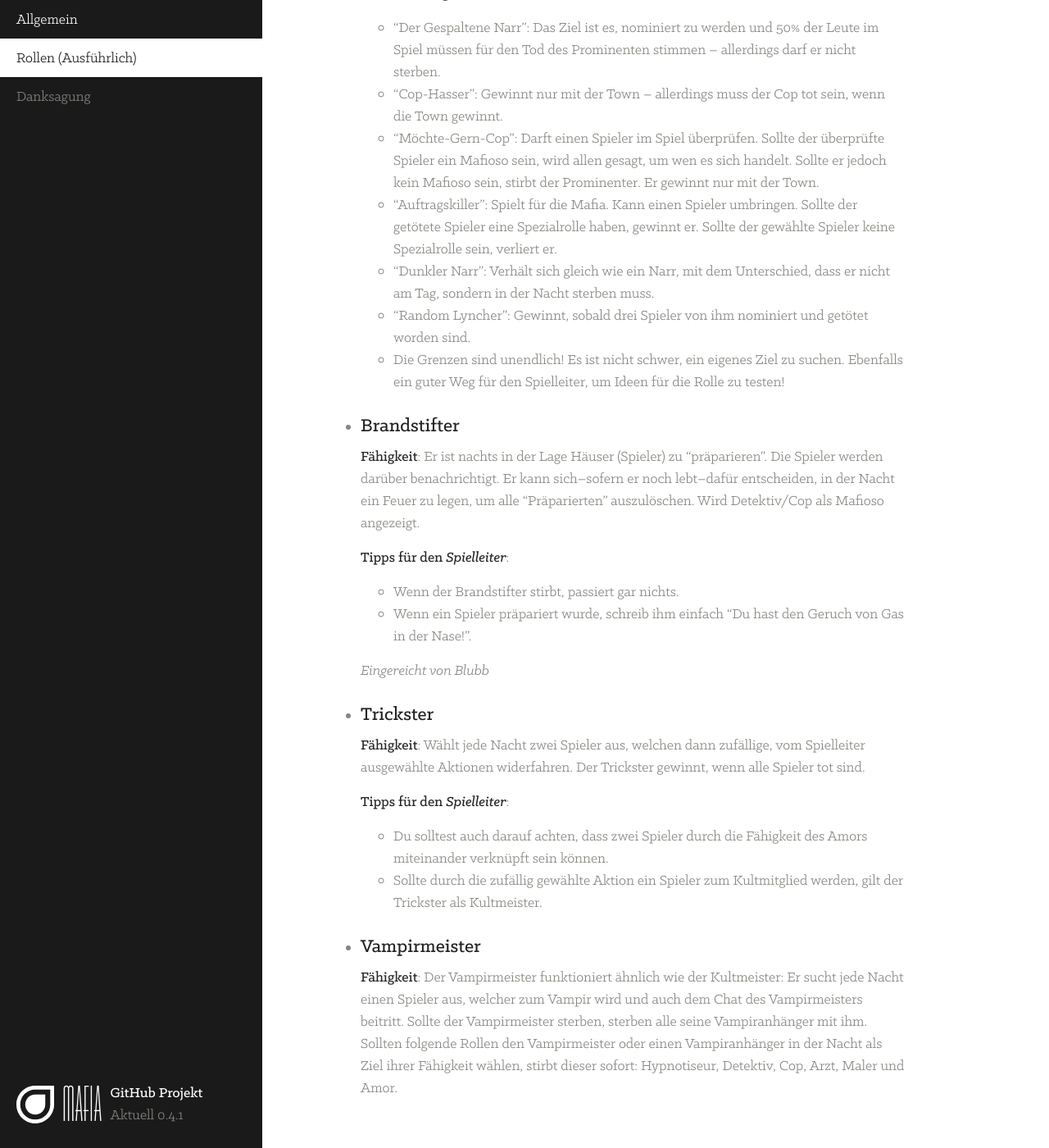
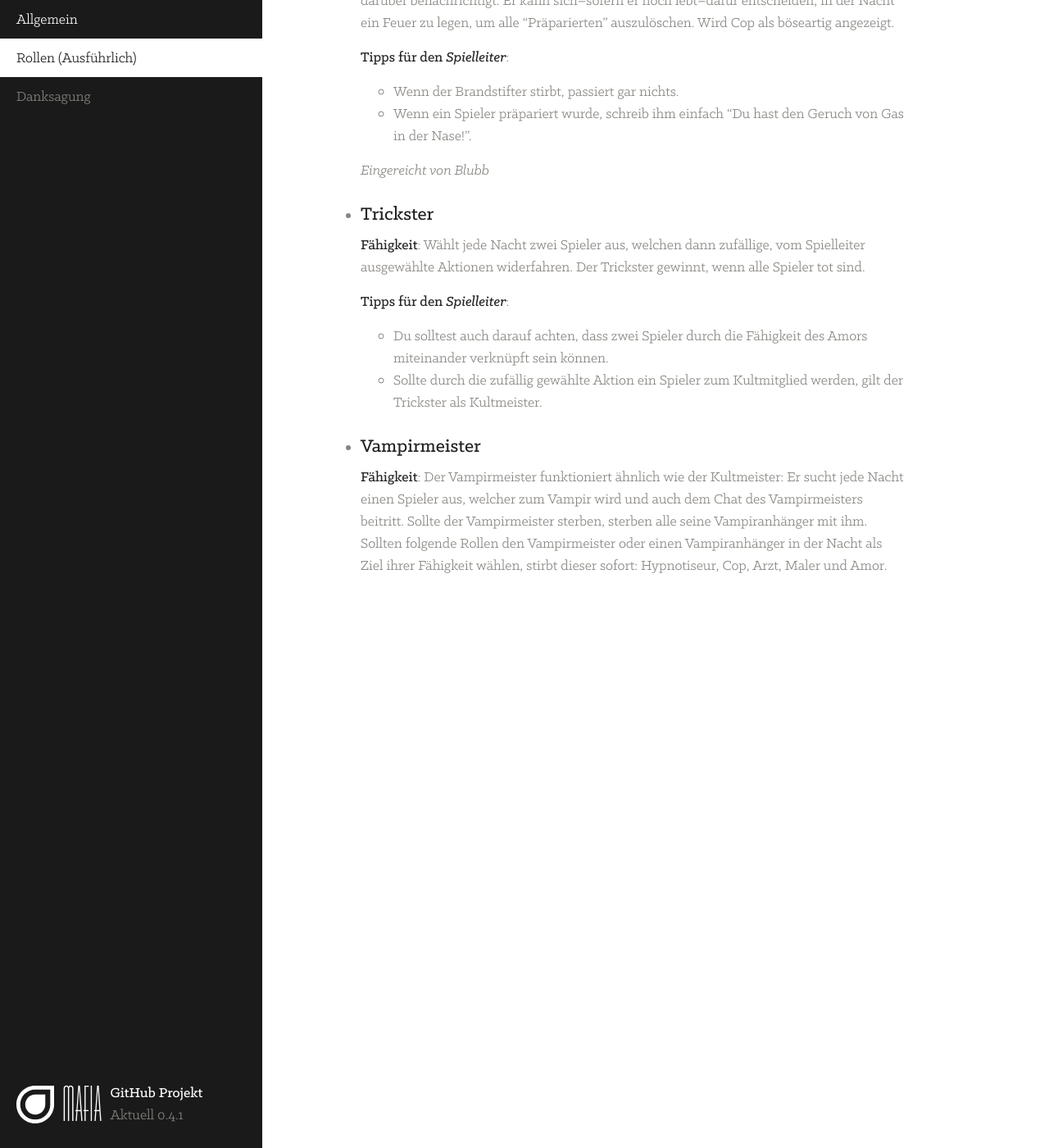
Before and after one commit to gamekeller/mafia, a Jekyll site: the page built from extended.md, in a window 1280 px wide and 1400 px high, scrolled down 17264 px. Shown: the whole window at 82% size. Built offline with Jekyll 4.4.1, drawn with Linux system fonts in a browser that asks for light colours; emoji names are drawn with the system emoji font; some of the changed text lies outside the part shown.

Commit message:
deletes Detektiv and creates _drafts
This closes hashtag nothing, because I forgot to open an issue. Also
this adds the _drafts function of jekyll with a graveyard for roles.

```diff
--- a/extended.md
+++ b/extended.md
@@ -12,7 +12,7 @@
 ------------- | --------------- | ---------------------------
 [Bürger](#buerger) | [Goon](#goon) | [Narr](#narr)
 [Cop](#cop) | [Pate](#pate) | [Lyncher](#lyncher)
-[Detektiv](#detektiv) | [Heckenschütze](#heckenschuetze) | [Golem](#golem)
+ | [Heckenschütze](#heckenschuetze) | [Golem](#golem)
 [Orakel](#orakel) | [Voodoo-Puppe](#voodoo-puppe) | [Kultmeister](#kultmeister)
 [Hypnotiseur](#hypnotiseur) | [Anwalt](#anwalt) | [Psychopath](#psychopath)
 [Mathematiker](#mathematiker) | [Hure](#hure) | [Schleimer](#schleimer)
@@ -97,22 +99,6 @@
       * “Naive-Cop”: Jeder Spieler, den der Cop überprüft, wird als “Grün” angezeigt.
       * “Paranoid-Cop”: Jeder Spieler, den der Cop überprüft, wird als “Rot” angezeigt.
 
-  - ### **Detektiv**
-      {: #detektiv}
-
-      **Fähigkeit**: Überprüft—ähnlich dem Cop—jede Nacht einen Spieler. Der Unterschied zum Cop besteht darin, dass er eine ungefähre Rolle gesagt bekommt. Dabei hängen Pate und Gärtner, Arzt und Psychopath sowie Geist und Voodoo-Puppe zusammen.
-
-      **Tipps**:
-
-      * Wenn du dich verteidigen musst, ist es meist ein guter Zeitpunkt seine Rolle zu offenbaren und den überprüften Spielerkreis der letzten Nächte wieder zu geben.
-      * Aufpassen! Es kann immer sein, dass ein Busfahrer im Spiel ist.
-      * Du bist nicht gezwungen, jede Nacht einen Spieler zu überprüfen, allerdings solltest du das dem Spielleiter mitteilen.
-      * Beachte, dass dir bei den Rollen Pate & Gärtner, Arzt & Psychpath so wie Geist und Voodoo-Puppe nur das Werkzeug ausgegeben wird.
-
-      **Tipps für den *Spielleiter***:
-
-      * Der Busfahrer kann zwei Spieler vertauschen. Dies bedeutet, dass ebenfalls die Rollen vertauscht werden. Der Detektiv bekommt also ebenfalls die Rolle des Getauschten, statt des eigentlichen Zieles.
-      * Dem Detektiv wird die Gesinnung und die Rolle angezeigt, also es wird “Mafia” oder “Town/Doctor” angezeigt.   Drittparteitrollen werden als das angezeigt, was sie sind.
 
   - ### **Orakel**
       {: #orakel}
@@ -364,11 +350,11 @@
 
       **Alias**: Miller
 
-      **Fähigkeit**: Wird für den Detektiv als Mafiosi ausgegeben, spielt jedoch für die Town.
+      **Fähigkeit**: Wird für den Cop als Mafiosi ausgegeben, spielt jedoch für die Town.
 
-      **Tipp**: Damit der Detektiv dich nicht für einen Mafiosi hält, solltest du deine Rolle am besten preisgeben.
+      **Tipp**: Damit der Cop dich nicht für einen Mafiosi hält, solltest du deine Rolle am besten preisgeben.
 
-      **Tipp für den *Spielleiter***: Detektiv schreiben, dass der überprüfte Spieler Mafia ist und nicht Town.
+      **Tipp für den *Spielleiter***: Dem Cop schreiben, dass der überprüfte Spieler Mafia ist und nicht Town.
 
   - ### **Judas**
       {: #judas}
@@ -449,7 +435,7 @@
   - ### **Pate**
       {: #pate}
 
-      **Fähigkeit**: Entscheidet im Alleingang, wer jede Nacht sterben soll. Der Detektiv erkennt den Paten als Bürger.
+      **Fähigkeit**: Entscheidet im Alleingang, wer jede Nacht sterben soll. Der Cop erkennt den Paten als Bürger.
 
       **Tipp**: Lass dich von deinen Mafiosis beraten und ignoriere sie nicht.
 
@@ -485,7 +471,7 @@
 
       **Tipps für den *Spielleiter***:
 
-      * Die Fähigkeit wirkt nicht für Überprüfungen durch den Cop oder Detektiv.
+      * Die Fähigkeit wirkt nicht für Überprüfungen durch den Cop.
       * Die Fähigkeit wirkt für das Retten durch den Arzt.
       * Die Fähigkeit wirkt auch bei dem Kult. Das heißt, sollte der von der Voodoo-Puppe gewählte Spieler zu einem Kultmitglied werden, wird die Voodoo-Puppe auch zu einem Kultmitglied.
       * Schauen, dass der Spieler nichts im Mafia Chat schreibt!
@@ -503,7 +489,7 @@
 
       **Tipp für den *Spielleiter***: Schauen, dass der Spieler nichts im Mafia Chat schreibt!
 
-	  **Variante**: "AntiWalt": Der Anwalt wählt keine Mafiosi, sondern Bürger aus, die für den Detektiv und Cop aussehen wie Mafiosi.
+	  **Variante**: "AntiWalt": Der Anwalt wählt keine Mafiosi, sondern Bürger aus, die für den Cop aussehen wie Mafiosi.
 
 - ## **Supporter der Mafia Tier II**
 
@@ -628,7 +614,7 @@
   - ### **Brandstifter**
       {: #brandstifter}
 
-      **Fähigkeit**: Er ist nachts in der Lage Häuser (Spieler) zu “präparieren”. Die Spieler werden darüber benachrichtigt. Er kann sich–sofern er noch lebt–dafür entscheiden, in der Nacht ein Feuer zu legen, um alle “Präparierten” auszulöschen. Wird Detektiv/Cop als Mafioso angezeigt.
+      **Fähigkeit**: Er ist nachts in der Lage Häuser (Spieler) zu “präparieren”. Die Spieler werden darüber benachrichtigt. Er kann sich–sofern er noch lebt–dafür entscheiden, in der Nacht ein Feuer zu legen, um alle “Präparierten” auszulöschen. Wird Cop als böseartig angezeigt.
 
       **Tipps für den *Spielleiter***:
 
@@ -650,4 +636,4 @@
    - ### **Vampirmeister**
       {: #vampirmeister}
 
-      **Fähigkeit**: Der Vampirmeister funktioniert ähnlich wie der Kultmeister: Er sucht jede Nacht einen Spieler aus, welcher zum Vampir wird und auch dem Chat des Vampirmeisters beitritt. Sollte der Vampirmeister sterben, sterben alle seine Vampiranhänger mit ihm. Sollten folgende Rollen den Vampirmeister oder einen Vampiranhänger in der Nacht als Ziel ihrer Fähigkeit wählen, stirbt dieser sofort: Hypnotiseur, Detektiv, Cop, Arzt, Maler und Amor.
+      **Fähigkeit**: Der Vampirmeister funktioniert ähnlich wie der Kultmeister: Er sucht jede Nacht einen Spieler aus, welcher zum Vampir wird und auch dem Chat des Vampirmeisters beitritt. Sollte der Vampirmeister sterben, sterben alle seine Vampiranhänger mit ihm. Sollten folgende Rollen den Vampirmeister oder einen Vampiranhänger in der Nacht als Ziel ihrer Fähigkeit wählen, stirbt dieser sofort: Hypnotiseur, Cop, Arzt, Maler und Amor.
```
Also changed, not shown: other parts of extended.md (+2 -0 lines), _drafts/graveyard.md (added, +29 -0 lines), index.md (+2 -4 lines).
